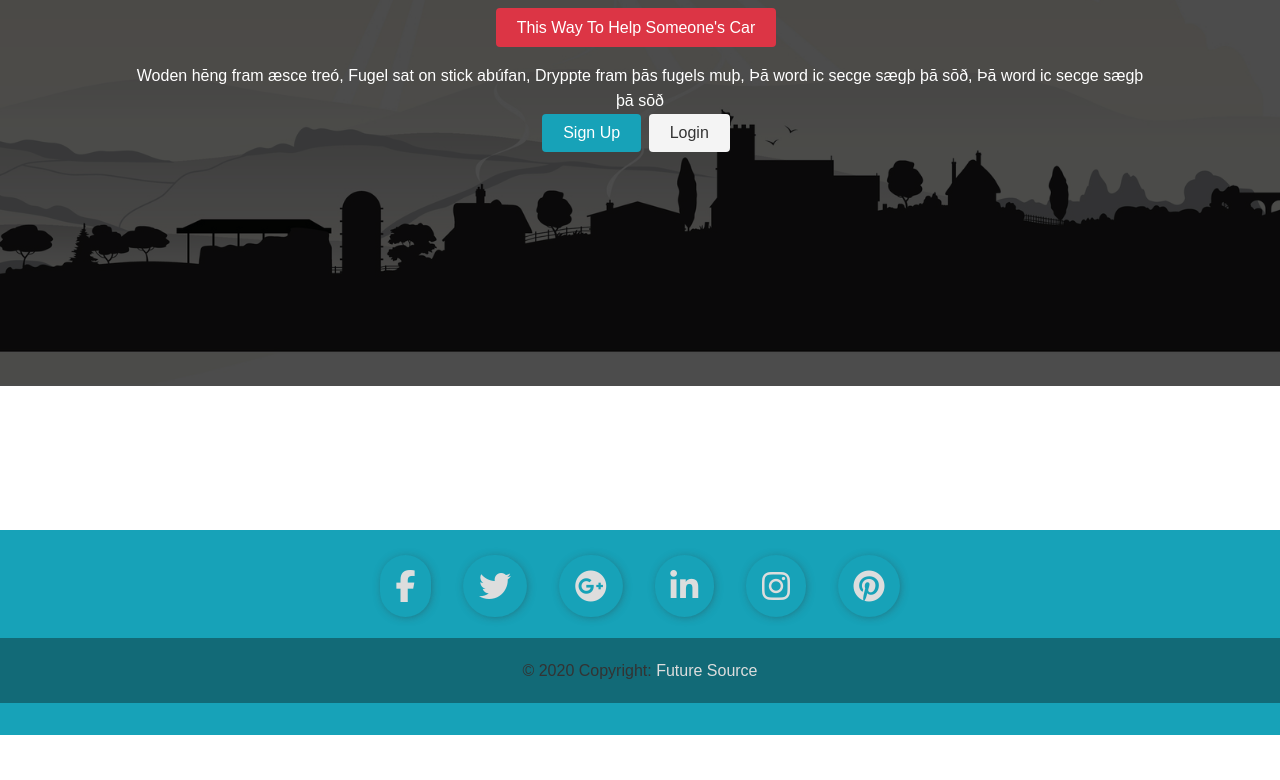
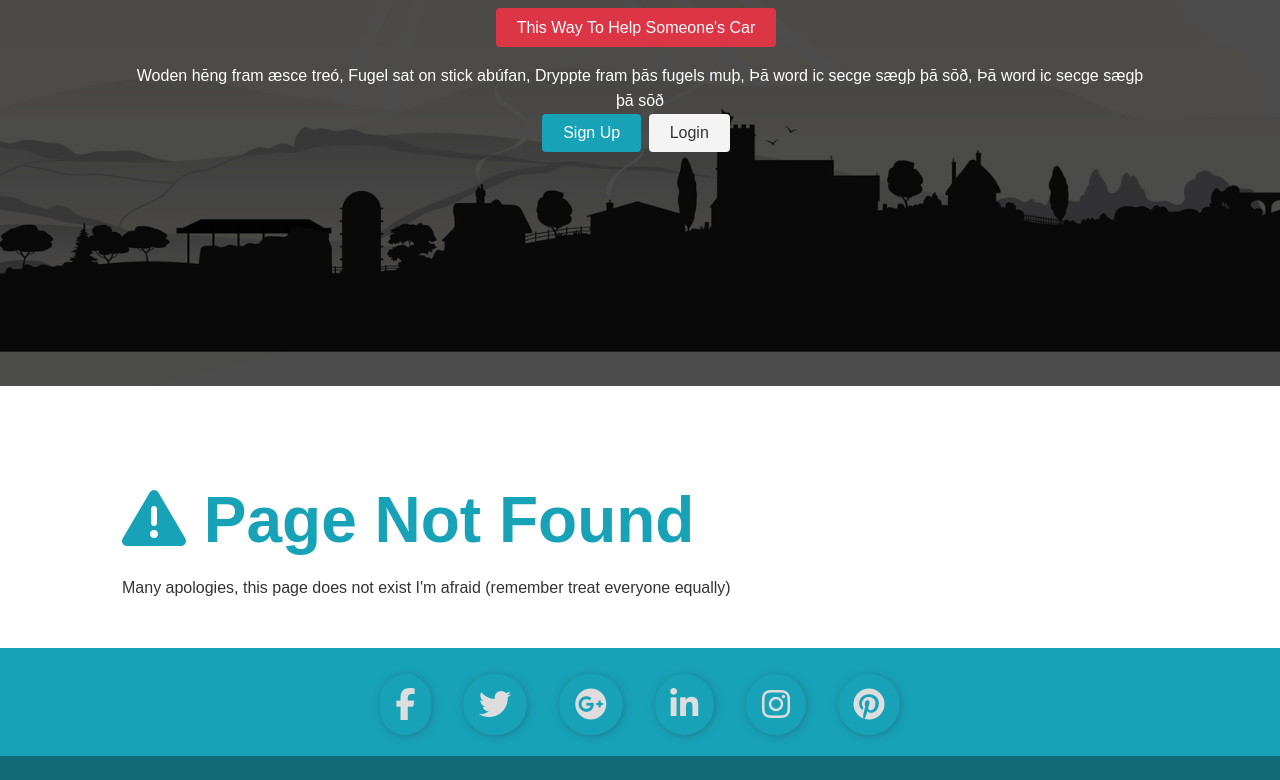
Before and after one commit to usernameistai/helpmecar, a React (Create React App) app in the folder client/: page / in a window 1280 px wide. Shown: the part 414-1194 px from the top of the page. Before the commit the page ends 1149 px from the top, so only its background shows below. Built offline with nearby package versions, Linux system fonts and the light colour scheme; no server answers.

Commit message:
add notfound page

```diff
--- a/client/src/App.js
+++ b/client/src/App.js
@@ -23,6 +23,7 @@
 import RegRules from './components/reg/RegRules';
 import RegHelp from './components/reg/RegHelp';
 import RegSafety from './components/reg/RegSafety';
+import NotFound from './components/layout/NotFound'
 import PrivateRoute from './components/routing/PrivateRoute';
 
 // Redux
@@ -70,6 +71,7 @@
               <Route exact path='/reg-rules' component={ RegRules } />
               <Route exact path='/reg-help' component={ RegHelp } />
               <Route exact path='/reg-safety' component={ RegSafety } />
+              <Route component={NotFound} />
             </Switch>
           </section>
           <Footer />
--- /dev/null
+++ b/client/src/components/layout/NotFound.js
@@ -0,0 +1,14 @@
+import React, { Fragment } from 'react'
+
+const NotFound = () => {
+  return (
+    <Fragment>
+      <h1 className='x-large text-primary'>
+        <i className='fas fa-exclamation-triangle'></i> Page Not Found
+      </h1>
+      <p>Many apologies, this page does not exist I'm afraid (remember treat everyone equally)</p>
+    </Fragment>
+  );
+}
+
+export default NotFound;
```
